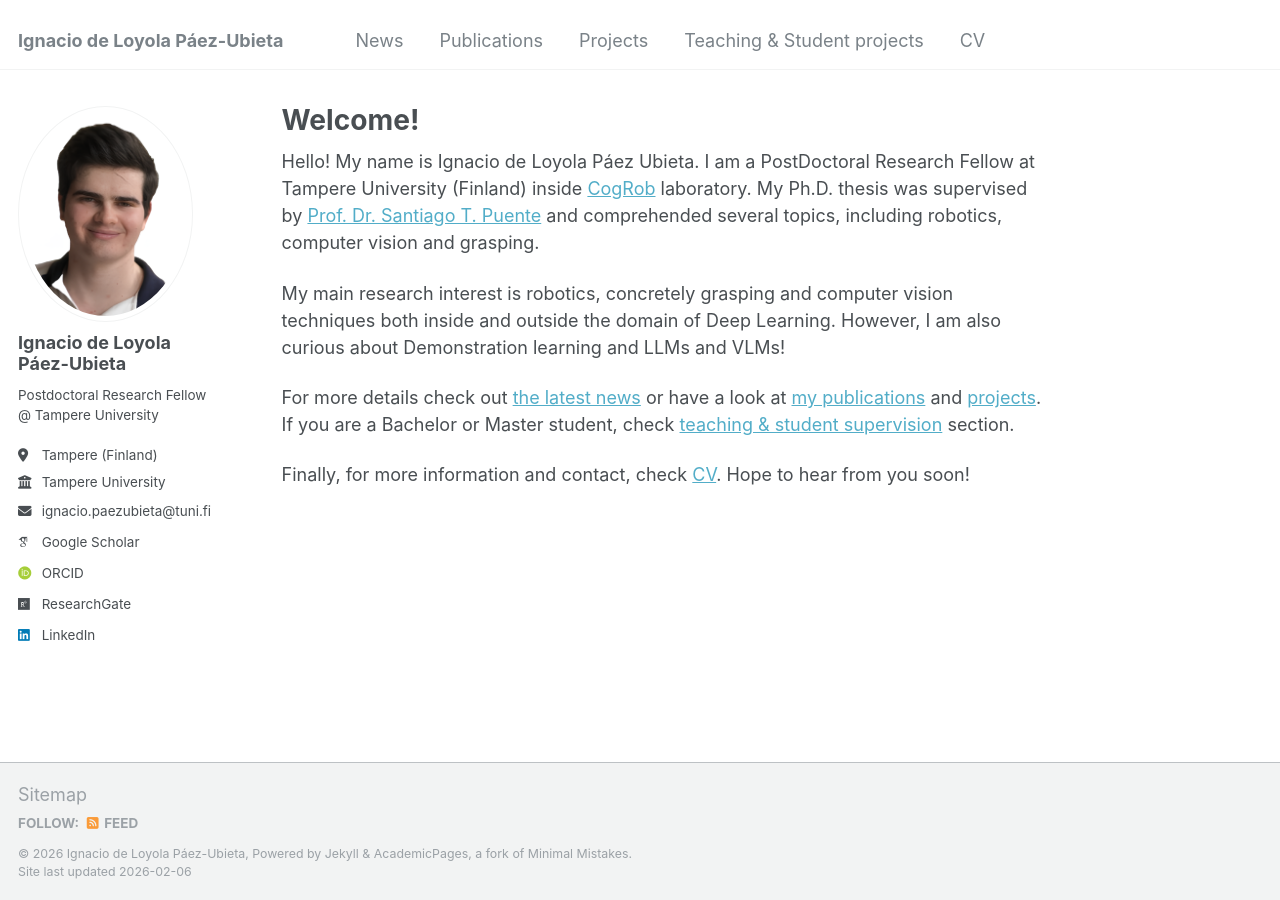
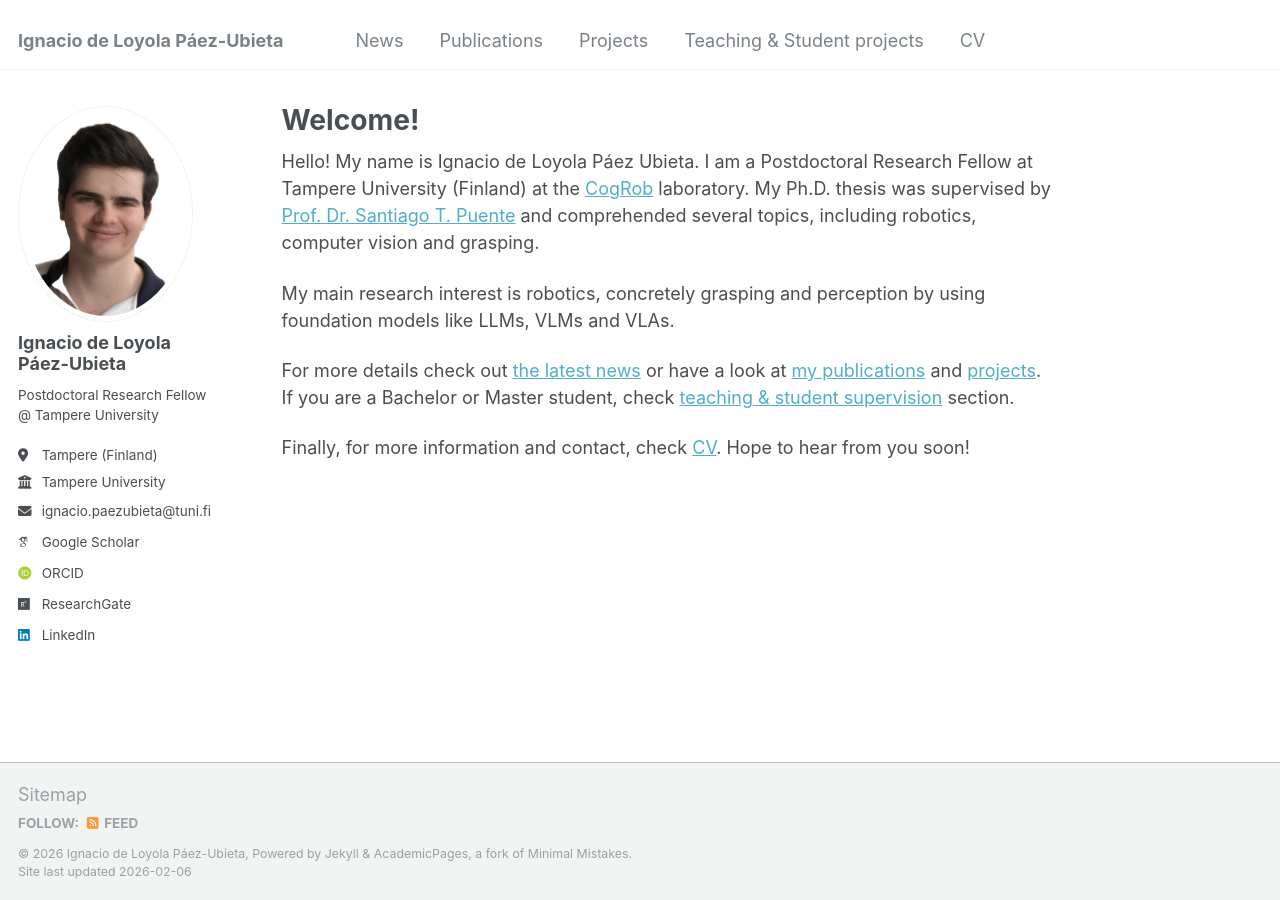
Before and after one commit to ignpaub/ignpaub.github.io, a Jekyll site: the page built from _pages/about.md, in a window 1280 px wide. Built offline with Jekyll 4.4.1, drawn with Linux system fonts in a browser that asks for light colours; some web fonts are replaced.

Commit message:
Update about.md

```diff
--- a/_pages/about.md
+++ b/_pages/about.md
@@ -7,9 +7,9 @@ redirect_from:
   - /about.html
 ---
 
-Hello! My name is Ignacio de Loyola Páez Ubieta. I am a PostDoctoral Research Fellow at Tampere University (Finland) inside [CogRob](https://research.tuni.fi/cogrob/) laboratory. My Ph.D. thesis was supervised by [Prof. Dr. Santiago T. Puente](https://cvnet.cpd.ua.es/curriculum-breve/en/puente-mendez-santiago-timoteo/2771) and comprehended several topics, including robotics, computer vision and grasping.
+Hello! My name is Ignacio de Loyola Páez Ubieta. I am a Postdoctoral Research Fellow at Tampere University (Finland) at the [CogRob](https://research.tuni.fi/cogrob/) laboratory. My Ph.D. thesis was supervised by [Prof. Dr. Santiago T. Puente](https://cvnet.cpd.ua.es/curriculum-breve/en/puente-mendez-santiago-timoteo/2771) and comprehended several topics, including robotics, computer vision and grasping.
 
-My main research interest is robotics, concretely grasping and computer vision techniques both inside and outside the domain of Deep Learning. However, I am also curious about Demonstration learning and LLMs and VLMs!
+My main research interest is robotics, concretely grasping and perception by using foundation models like LLMs, VLMs and VLAs.
 
 For more details check out [the latest news](https://ignpaub.github.io/news/) or have a look at [my publications](https://ignpaub.github.io/publications/) and [projects](https://ignpaub.github.io/projects/). If you are a Bachelor or Master student, check [teaching & student supervision](https://ignpaub.github.io/teaching_student_supervision) section.
 
```
